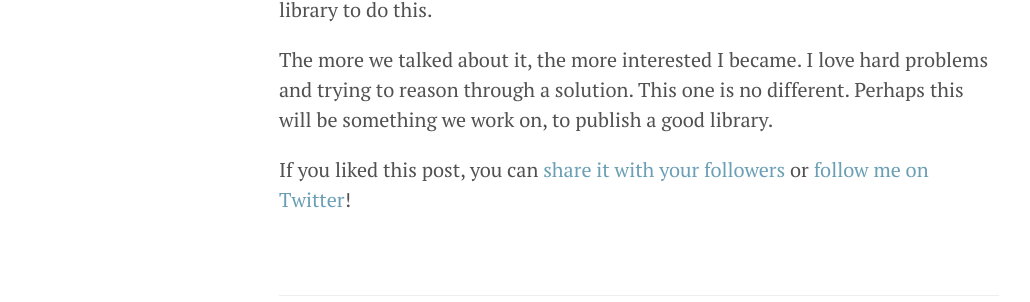
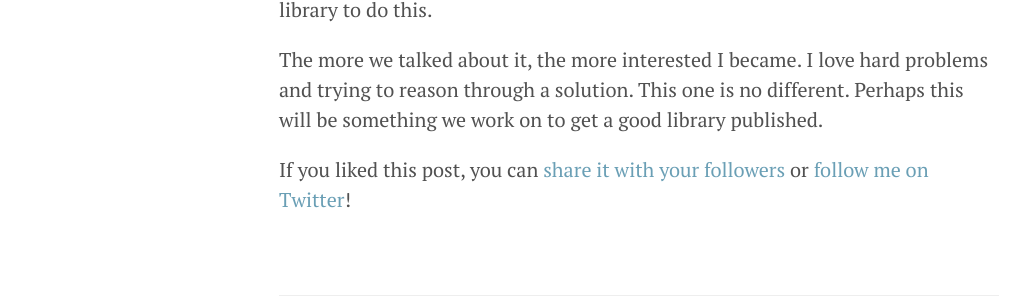
Before and after one commit to zdlopez/zdlopez.github.io, a Jekyll site: the page built from _posts/2014-12-15-HR-Week2-Day1.md, in a window 1280 px wide. Shown: the part 1010-1312 px from the top of the page, without its empty margins (1-1031 px from the left). Built offline with Jekyll 4.4.1, drawn with Linux system fonts in a browser that asks for light colours; Markdown is read by kramdown in place of the engine named in the settings; comment, search, counter and statistics services are not loaded.

Commit message:
typo fix

```diff
--- a/_posts/2014-12-15-HR-Week2-Day1.md
+++ b/_posts/2014-12-15-HR-Week2-Day1.md
@@ -22,4 +22,4 @@ Wow, just wow!  I knew I was missing out on a lot of power, but Josh Wyatt blew
 
 Had a great discussion about permutations with cohortmate, Neil Lokare.  It started by discussing one of the extra credit problems from the prior sprint.  Basically, given a set of letters, how do you identify all the valid words.  My pair, Eric Benson, and I tried to do this recursively.  Neil got it to work using a permutation library, but there were some errors.  It seems that there isn't a good library to do this.
 
-The more we talked about it, the more interested I became.  I love hard problems and trying to reason through a solution.  This one is no different.  Perhaps this will be something we work on, to publish a good library.
+The more we talked about it, the more interested I became.  I love hard problems and trying to reason through a solution.  This one is no different.  Perhaps this will be something we work on to get a good library published.
```
